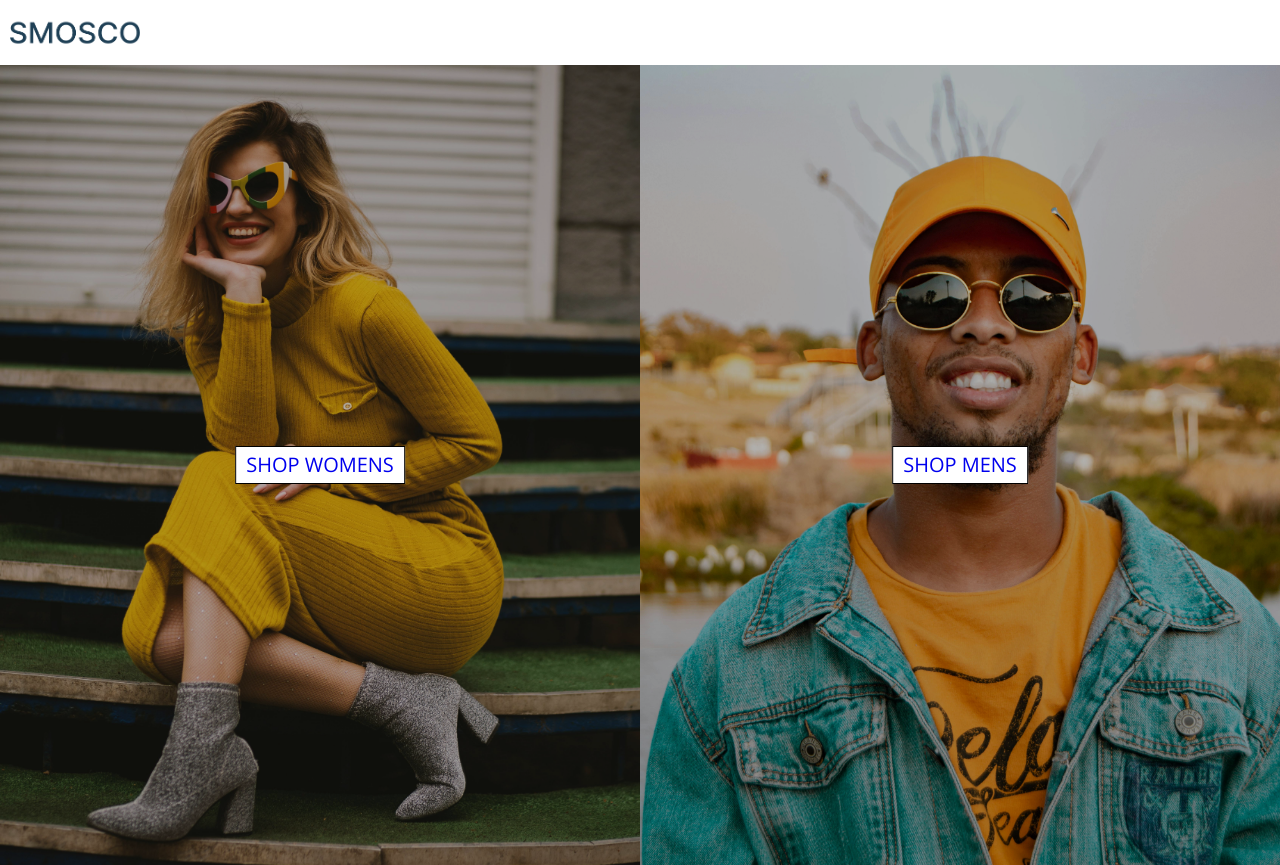
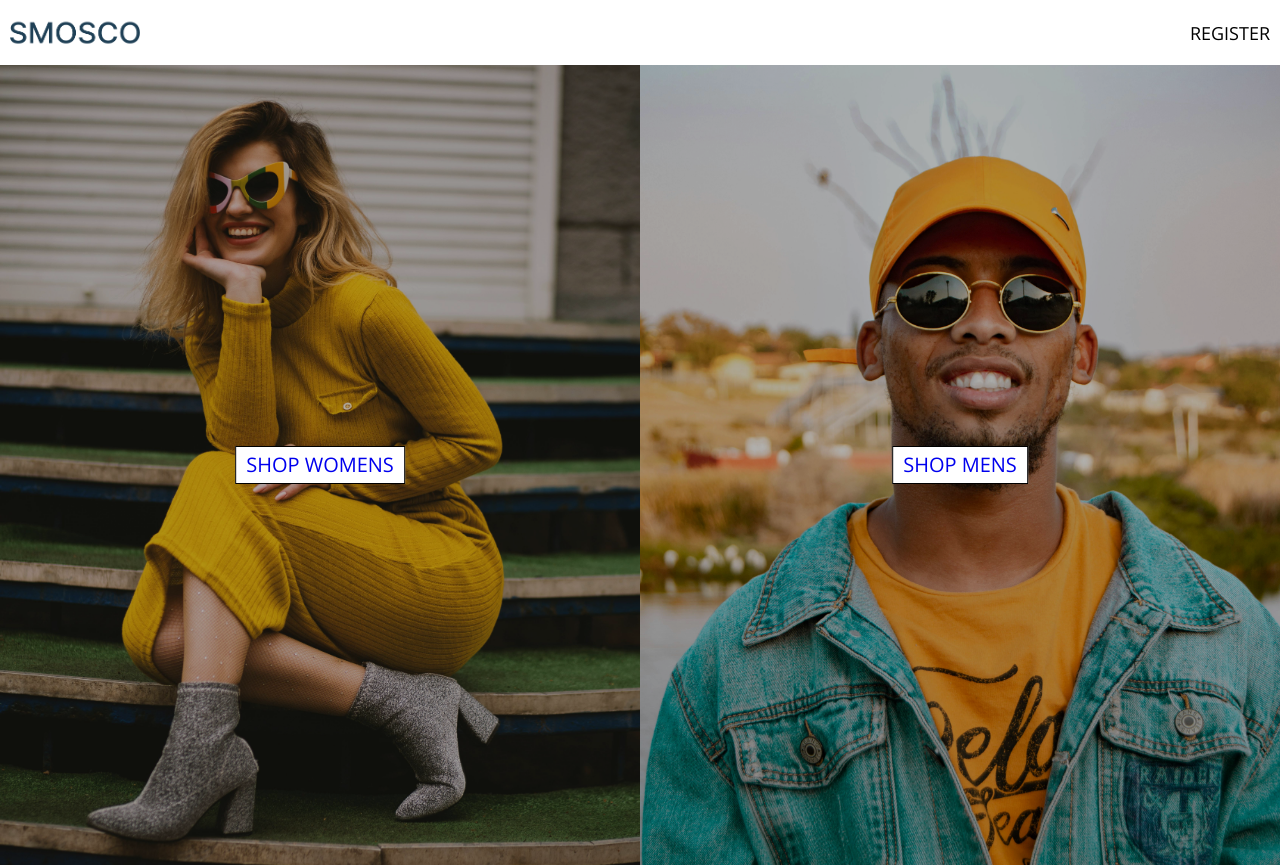
Before and after one commit to smosco/E-commerce, a React (Create React App) app: page / in a window 1280 px wide. Built offline with nearby package versions, Linux system fonts and the light colour scheme.

Commit message:
feat: 헤더에 Link 추가

```diff
--- a/src/components/header/index.js
+++ b/src/components/header/index.js
@@ -1,5 +1,7 @@
 import React from 'react';
 import './styles.scss';
+import { Link } from 'react-router-dom';
+
 import Logo from './../../assets/logo.png';
 
 const Header = () => {
@@ -7,7 +9,17 @@ const Header = () => {
     <header className='header'>
       <div className='wrap'>
         <div className='logo'>
-          <img src={Logo} alt='SMOSCO LOGO' />
+          <Link to='/'>
+            <img src={Logo} alt='SMOSCO LOGO' />
+          </Link>
+        </div>
+
+        <div className='callToActions'>
+          <ul>
+            <li>
+              <Link to='/registration'>Register</Link>
+            </li>
+          </ul>
         </div>
       </div>
     </header>
--- a/src/components/header/styles.scss
+++ b/src/components/header/styles.scss
@@ -24,4 +24,31 @@
       margin: 0;
     }
   }
+
+  .callToActions {
+    position: absolute;
+    top: 50%;
+    right: 10px;
+    -webkit-transform: translateY(-50%);
+    -moz-transform: translateY(-50%);
+    transform: translateY(-50%);
+
+    ul,
+    li {
+      margin: 0;
+      padding: 0;
+    }
+
+    li {
+      list-style-type: none;
+
+      a {
+        font-size: 1.8rem;
+        line-height: 1;
+        color: black;
+        text-decoration: none;
+        text-transform: uppercase;
+      }
+    }
+  }
 }
```
